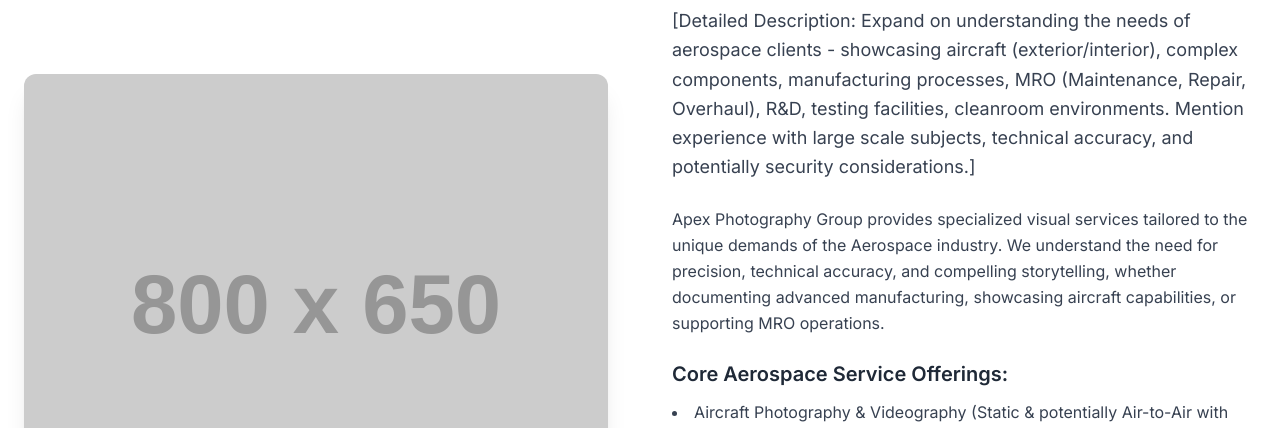
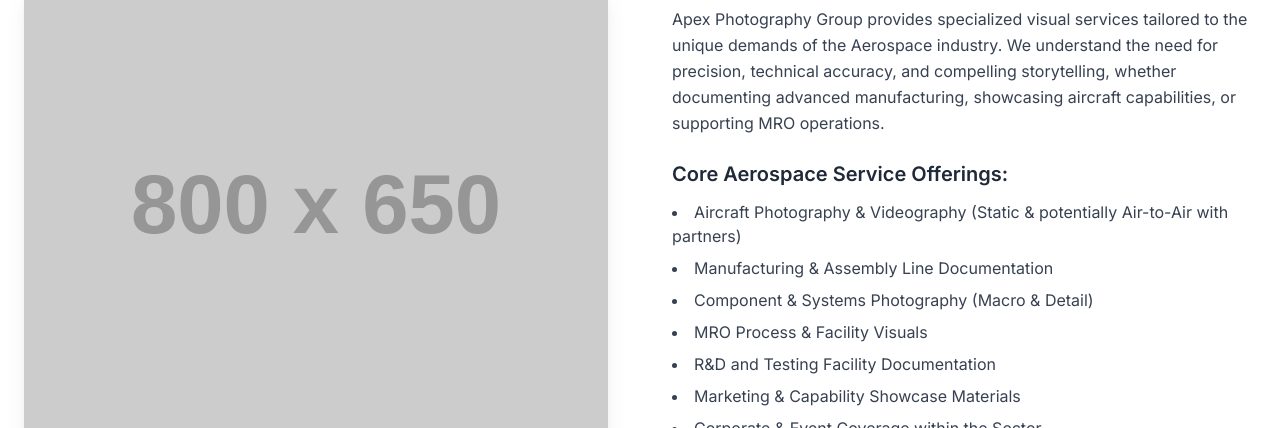
Before and after one commit to a1780238/AVS, a plain HTML site: page b2b-aerospace.html in a window 1280 px wide. Shown: the part 672-1100 px from the top of the page. Drawn offline with nearby package versions, Linux system fonts and the light colour scheme; placeholder pictures from the web are drawn by us.

Commit message:
Update b2b-aerospace.html

```diff
--- a/b2b-aerospace.html
+++ b/b2b-aerospace.html
@@ -102,7 +102,6 @@
                     <div class="order-2 lg:order-1">
                         <span class="text-cyan-600 font-semibold uppercase tracking-wider text-sm">Precision Visuals</span>
                         <h2 class="text-3xl md:text-4xl font-bold mt-2 mb-6 text-gray-900">Expertise in Aerospace Visuals</h2>
-                        <p class="text-gray-700 text-lg mb-6 leading-relaxed">[Detailed Description: Expand on understanding the needs of aerospace clients - showcasing aircraft (exterior/interior), complex components, manufacturing processes, MRO (Maintenance, Repair, Overhaul), R&D, testing facilities, cleanroom environments. Mention experience with large scale subjects, technical accuracy, and potentially security considerations.]</p>
                         <p class="text-gray-700 mb-6 leading-relaxed">Apex Photography Group provides specialized visual services tailored to the unique demands of the Aerospace industry. We understand the need for precision, technical accuracy, and compelling storytelling, whether documenting advanced manufacturing, showcasing aircraft capabilities, or supporting MRO operations.</p>
                          <h3 class="text-xl font-semibold mb-3 text-gray-800">Core Aerospace Service Offerings:</h3>
                          <ul class="list-disc list-inside space-y-2 mb-6 text-gray-700">
```
